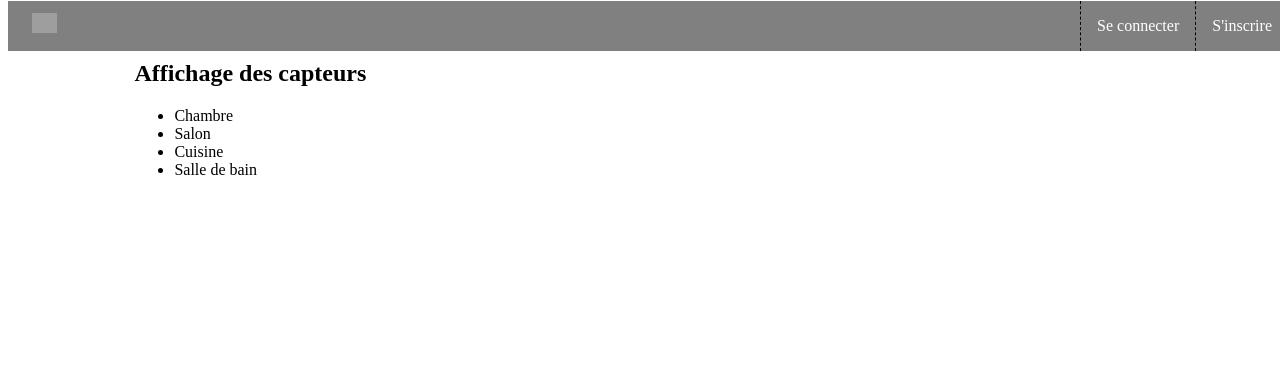
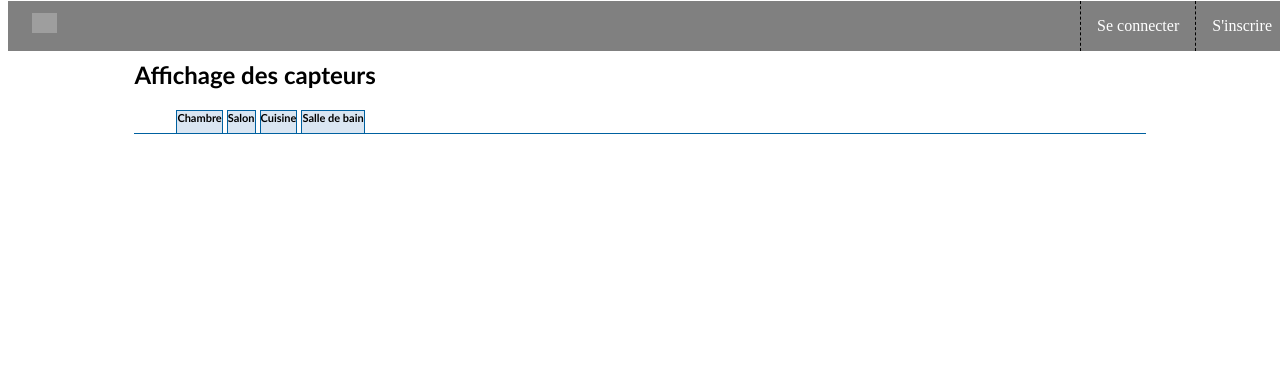
Before and after one commit to PXZhou/Pesimod, a PHP site: page / in a window 1280 px wide. Shown: the part 75-449 px from the top of the page. Run offline with PHP 8.4, Linux system fonts and the light colour scheme; grey boxes are pictures that could not be loaded.

Commit message:
marinestyle

```diff
--- a/styleB.css
+++ b/styleB.css
@@ -124,3 +124,24 @@ section{
 	margin-top: -1px;
 	max-width: 12%;
 }
+
+h1 {
+	font-family: Calibri;
+}
+
+ul#listepiece{
+	font : bold 11px Batang, Calibri, serif;
+	list-style-type : none;
+	padding-bottom : 24px;
+	border-bottom : 1px solid #0061a0;
+	margin-left : 0;
+}
+
+#listepiece li
+{
+	float : left;
+	height : 22px; /* à modifier suivant la taille de la police pour centrer le texte dans l'onglet */
+	background-color: #dae6f2;
+	margin : 1px 2px 0 2px;  /* Pour IE  */
+	border : 1px solid #0061a0;
+}
```
